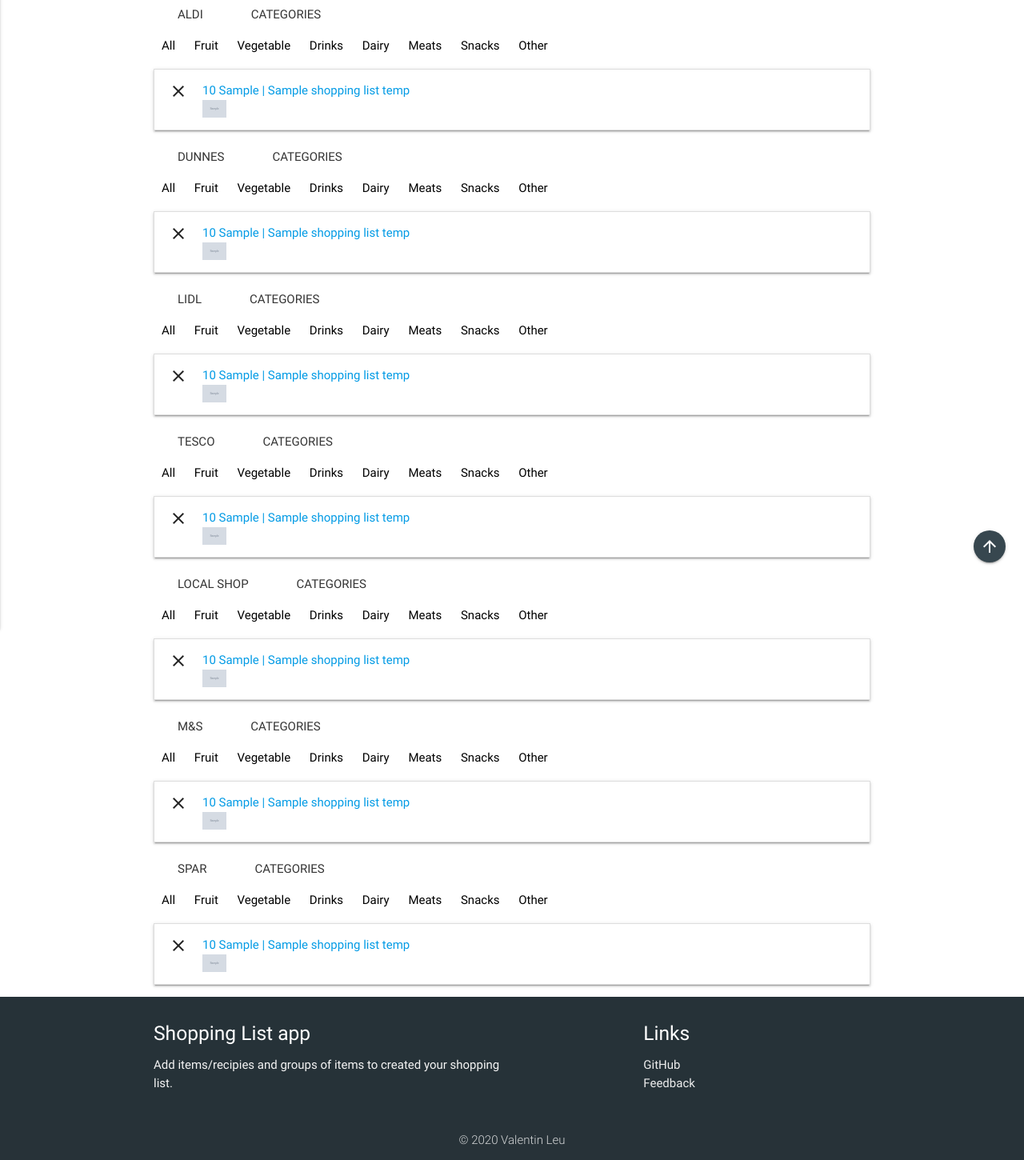
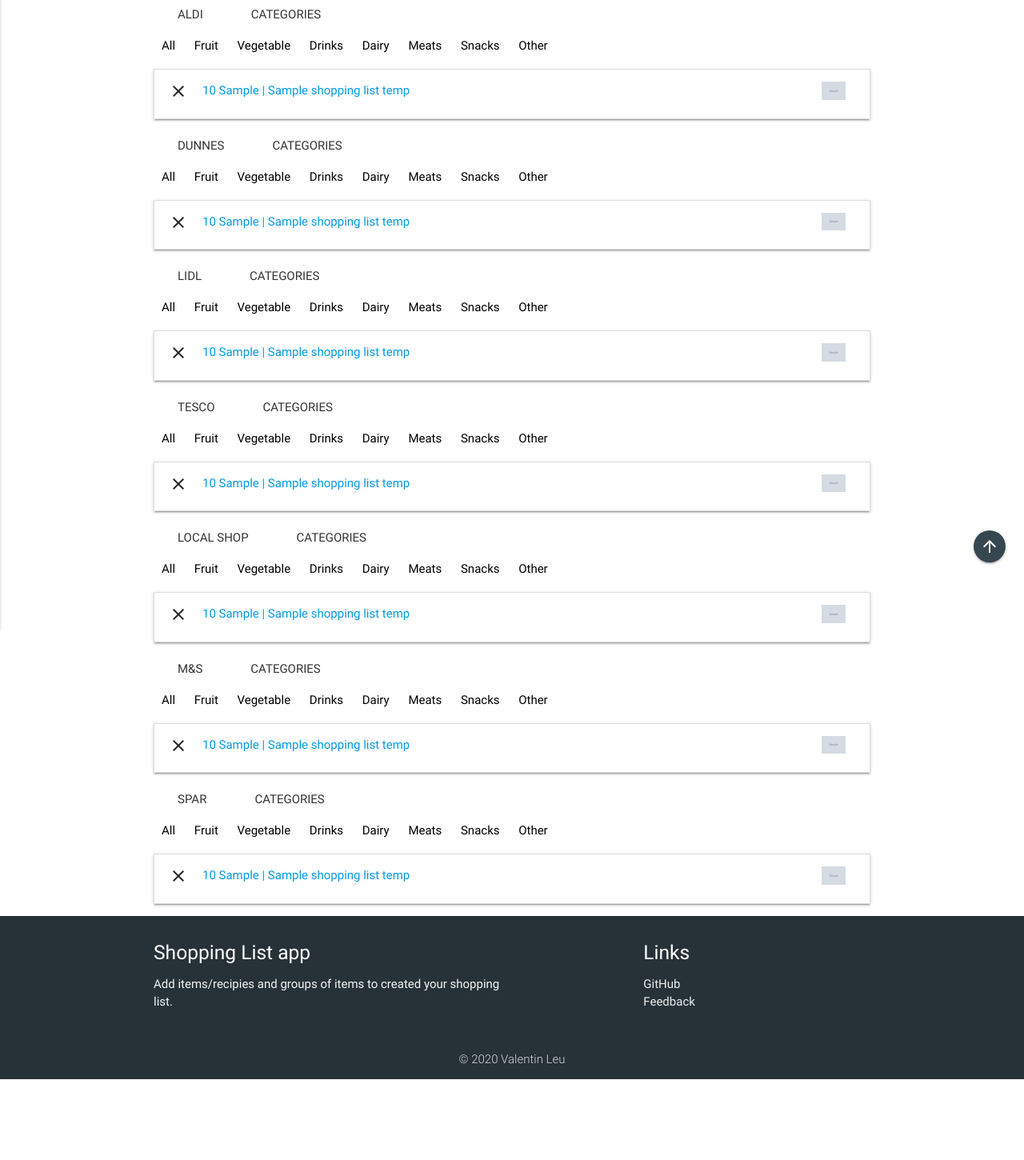
Before and after one commit to xz3t/milestone-3, a Flask app: page /use_shopping_list in a window 1280 px wide. Shown: the part 74-1524 px from the top of the page at 80% size. After the commit the page ends 1423 px from the top, so only its background shows below. Run offline with Flask 2, Linux system fonts and the light colour scheme; grey boxes marked "Sample" are stand-in pictures; a database or web service that is not in the repository returns one stand-in record (values such as "Sample title"); some libraries are stand-ins or nearby versions.

Commit message:
Shopping list image position adjustment

```diff
--- a/static/css/style.css
+++ b/static/css/style.css
@@ -102,3 +102,10 @@ header {
 .wrap-feedback {
     word-wrap: break-word;
 }
+
+/* my shopping list */
+
+.position-abs-img {
+  position: absolute;
+  right: 2em;
+}
```
